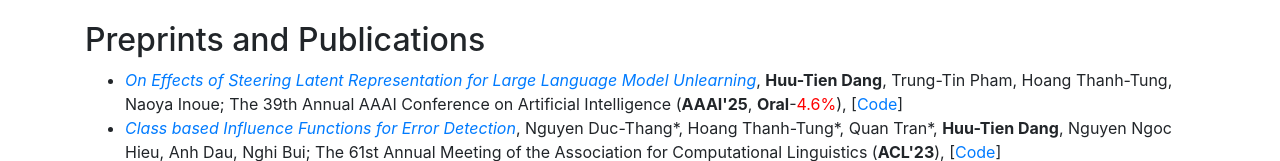
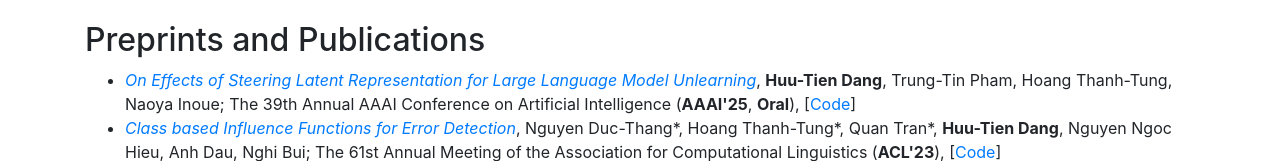
Before and after one commit to huutiendang/huutiendang.github.io, a website: page index.html in a window 1280 px wide. Shown: the part 425-586 px from the top of the page. Drawn offline with Linux system fonts and the light colour scheme.

Commit message:
Update index.html

```diff
--- a/index.html
+++ b/index.html
@@ -54,7 +54,7 @@
       <h2>Preprints and Publications</h2>
 
       <ul>
-        <li> <a href="https://arxiv.org/pdf/2408.06223"><em>On Effects of Steering Latent Representation for Large Language Model Unlearning</em></a>, <strong>Huu-Tien Dang</strong>, Trung-Tin Pham, Hoang Thanh-Tung, Naoya Inoue; The 39th Annual AAAI Conference on Artificial Intelligence (<strong>AAAI'25</strong>, <strong>Oral</strong>-<span style="color: red;">4.6%</span>), [<a href="https://github.com/RebelsNLU-jaist/llm-unlearning">Code</a>]</li>
+        <li> <a href="https://arxiv.org/pdf/2408.06223"><em>On Effects of Steering Latent Representation for Large Language Model Unlearning</em></a>, <strong>Huu-Tien Dang</strong>, Trung-Tin Pham, Hoang Thanh-Tung, Naoya Inoue; The 39th Annual AAAI Conference on Artificial Intelligence (<strong>AAAI'25</strong>, <strong>Oral</strong>), [<a href="https://github.com/RebelsNLU-jaist/llm-unlearning">Code</a>]</li>
         <li> <a href="https://aclanthology.org/2023.acl-short.104.pdf"><em>Class based Influence Functions for Error Detection</em></a>,  Nguyen Duc-Thang*, Hoang Thanh-Tung*, Quan Tran*, <strong>Huu-Tien Dang</strong>, Nguyen Ngoc Hieu, Anh Dau, Nghi Bui; The 61st Annual Meeting of the Association for Computational Linguistics (<strong>ACL'23</strong>), [<a href="https://github.com/Fsoft-AIC/Class-Based-Influence-Functions">Code</a>]</li>
         <li> <a href="https://arxiv.org/pdf/2209.02971.pdf"><em>Non-Standard Vietnamese Word Detection and Normalization for Text-to-Speech</em></a>, <strong>Huu-Tien Dang</strong>, Thi-Hai-Yen Vuong, Xuan-Hieu Phan; The 14th IEEE International Conference on Knowledge and Systems Engineering (<strong>KSE'22</strong>)</li>
       </ul>
```
